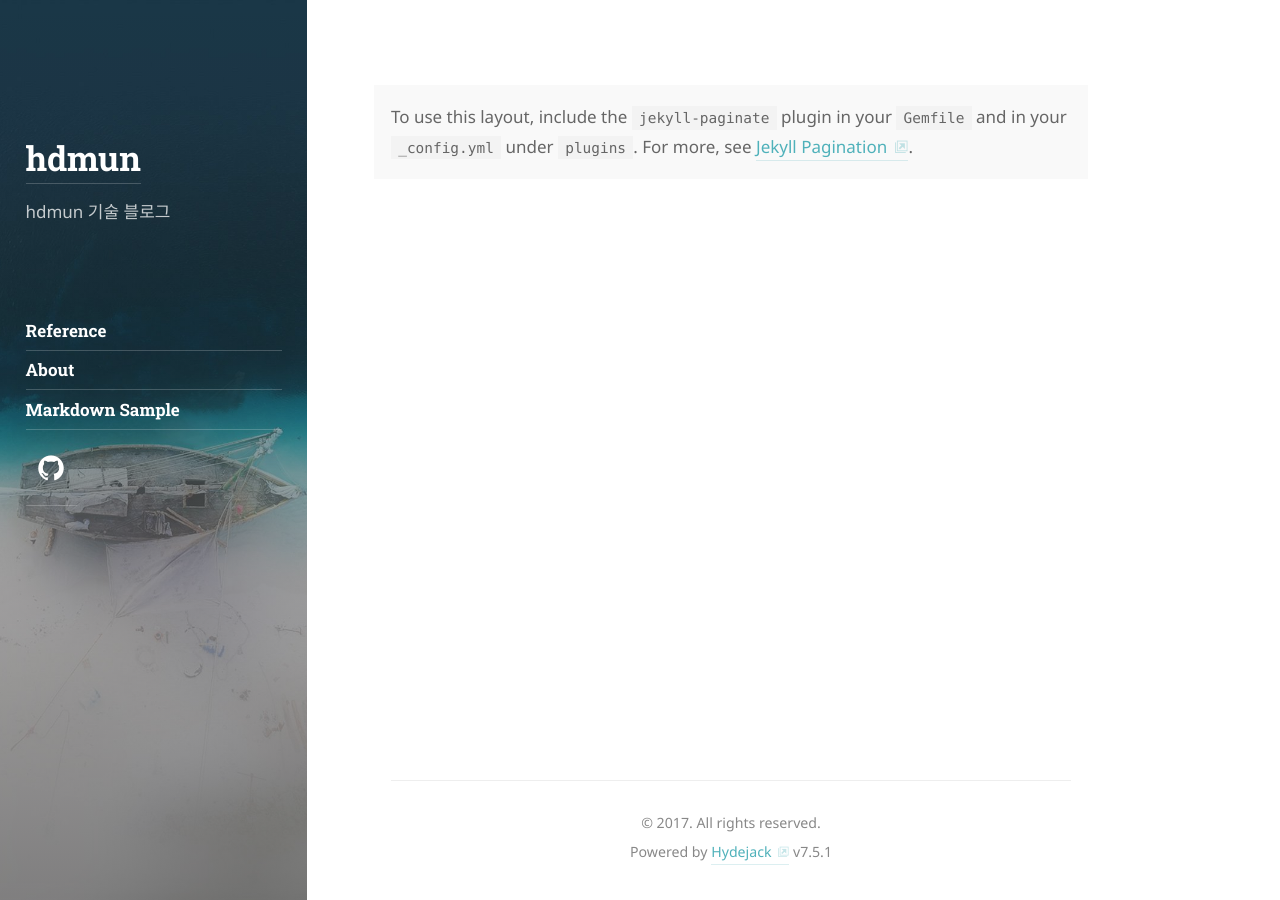
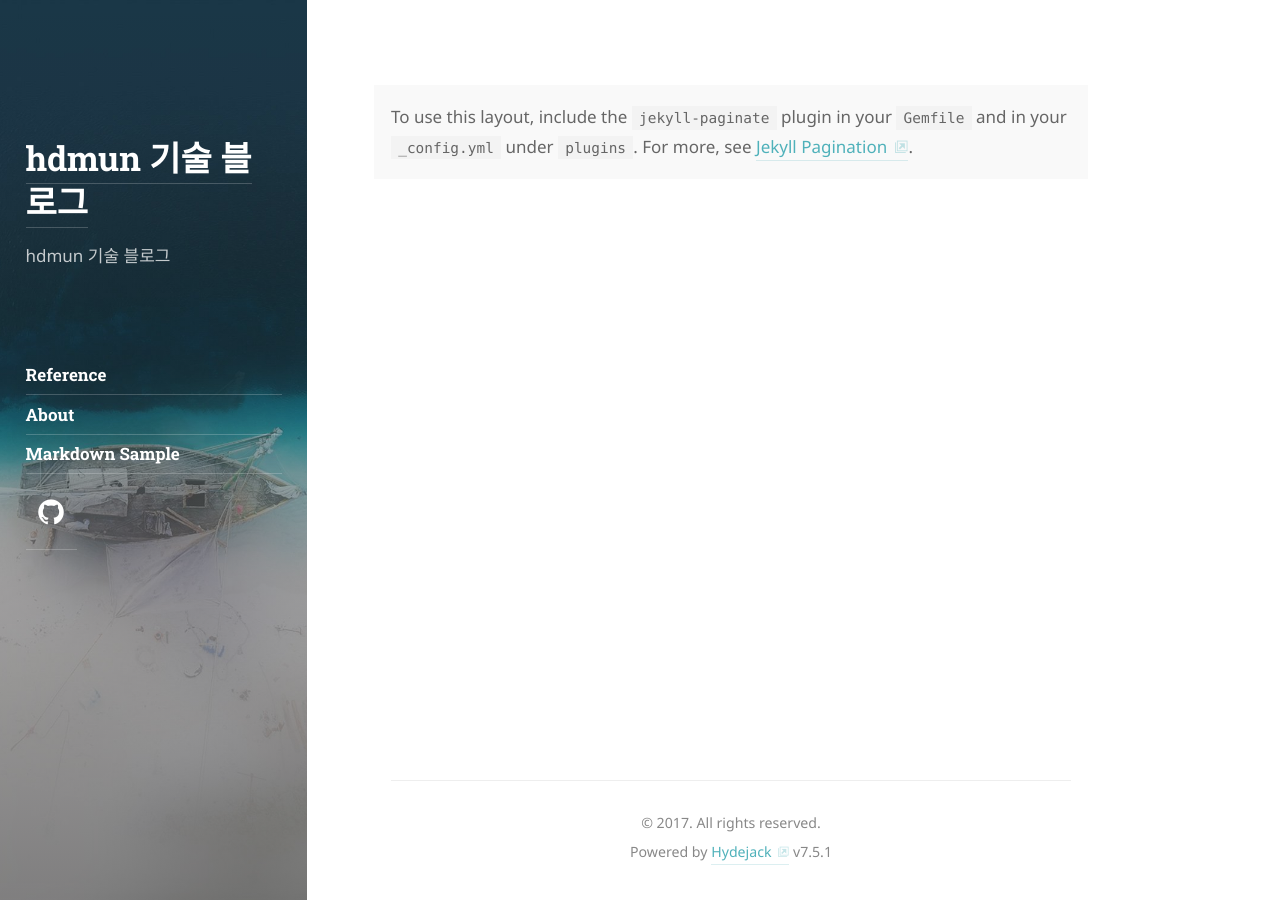
Before and after one commit to hdmun/hdmun.github.io, a Jekyll site: the page built from index.html, in a window 1280 px wide. Built offline with Jekyll 4.4.1, drawn with Linux system fonts in a browser that asks for light colours; some web fonts are replaced; the list of posts is cut into pages by our own code.

Commit message:
기본 타이틀 수정
- hdmun 기술 블로그

```diff
--- a/_config.yml
+++ b/_config.yml
@@ -22,7 +22,7 @@ baseurl:               ''
 lang:                  ko
 
 # The title of your blog. Used in the sidebar and the browser tab.
-title:                 hdmun
+title:                 hdmun 기술 블로그
 
 # A short description (~150 chars) of the page used for the meta description tag.
 # Can use markdown, but no more than one paragraph (enforced by `>`)
```
